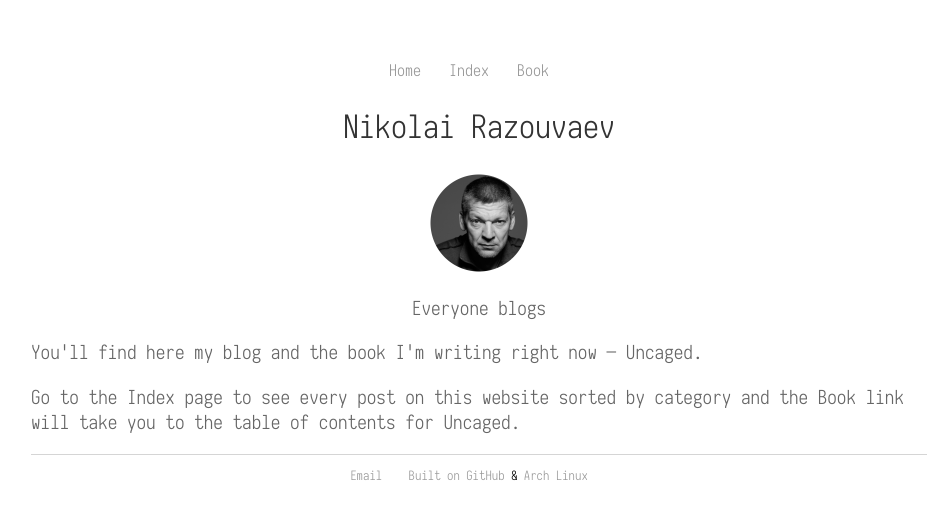
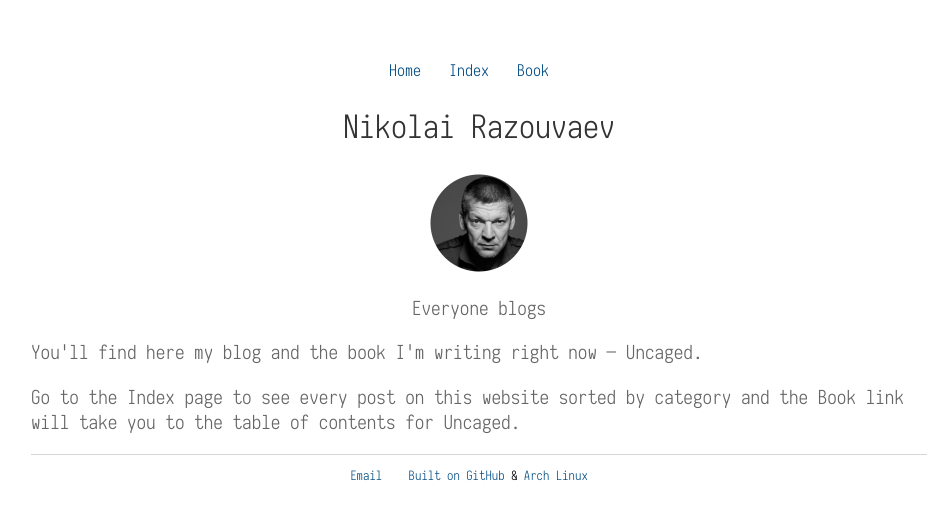
Before and after one commit to nkrzv/nkrzv.github.io, a Jekyll site: the page built from index.html, in a window 1280 px wide. Shown: the top 520 px of the page, without its empty margins (161-1095 px from the left). Built offline with Jekyll 4.4.1, drawn with Linux system fonts in a browser that asks for light colours.

Commit message:
Update main.css

```diff
--- a/css/main.css
+++ b/css/main.css
@@ -27,7 +27,7 @@ nav ul li, footer ul li {
 }
 a {
     text-decoration: none;
-    color: #999;
+    color: #064F86;
 }
 a:hover {
     text-decoration: underline;
```
